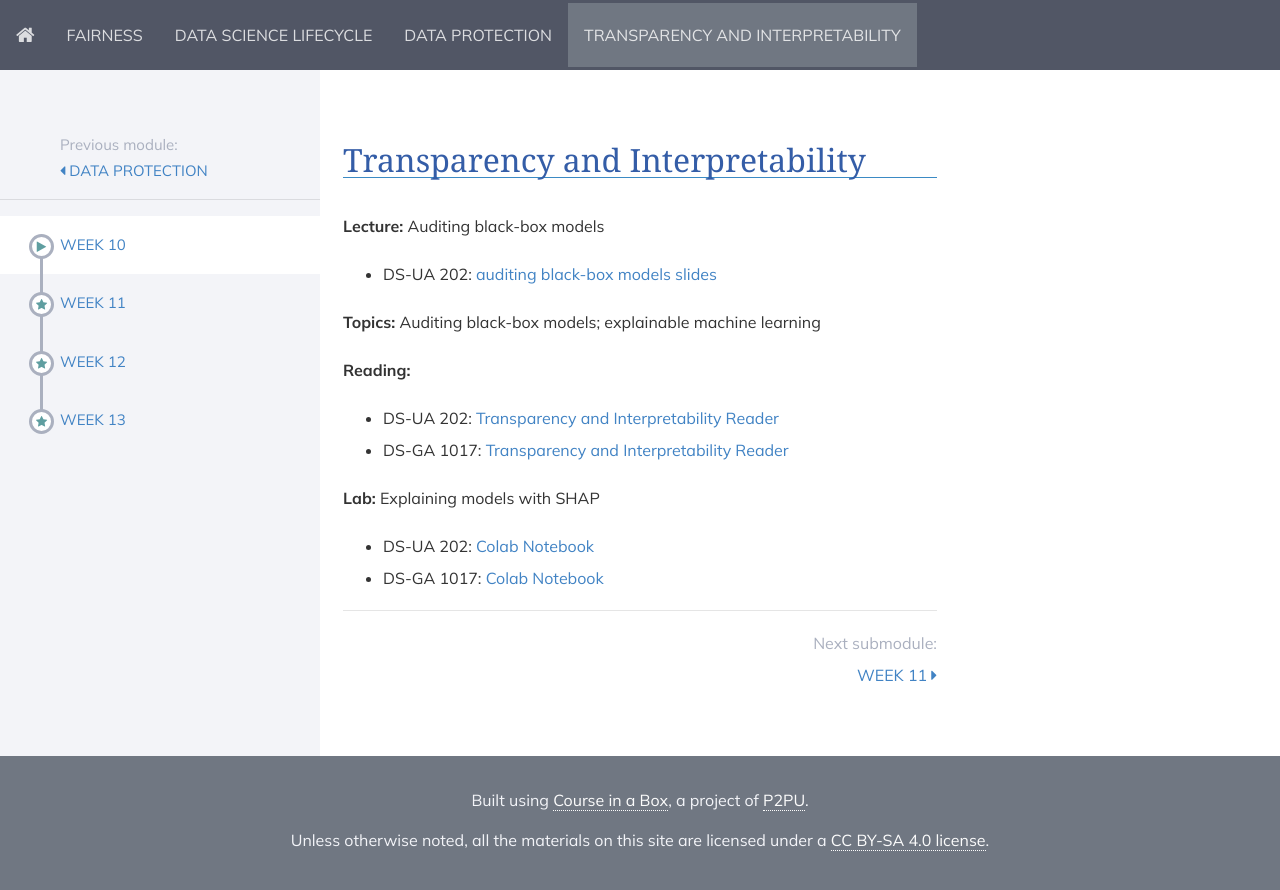
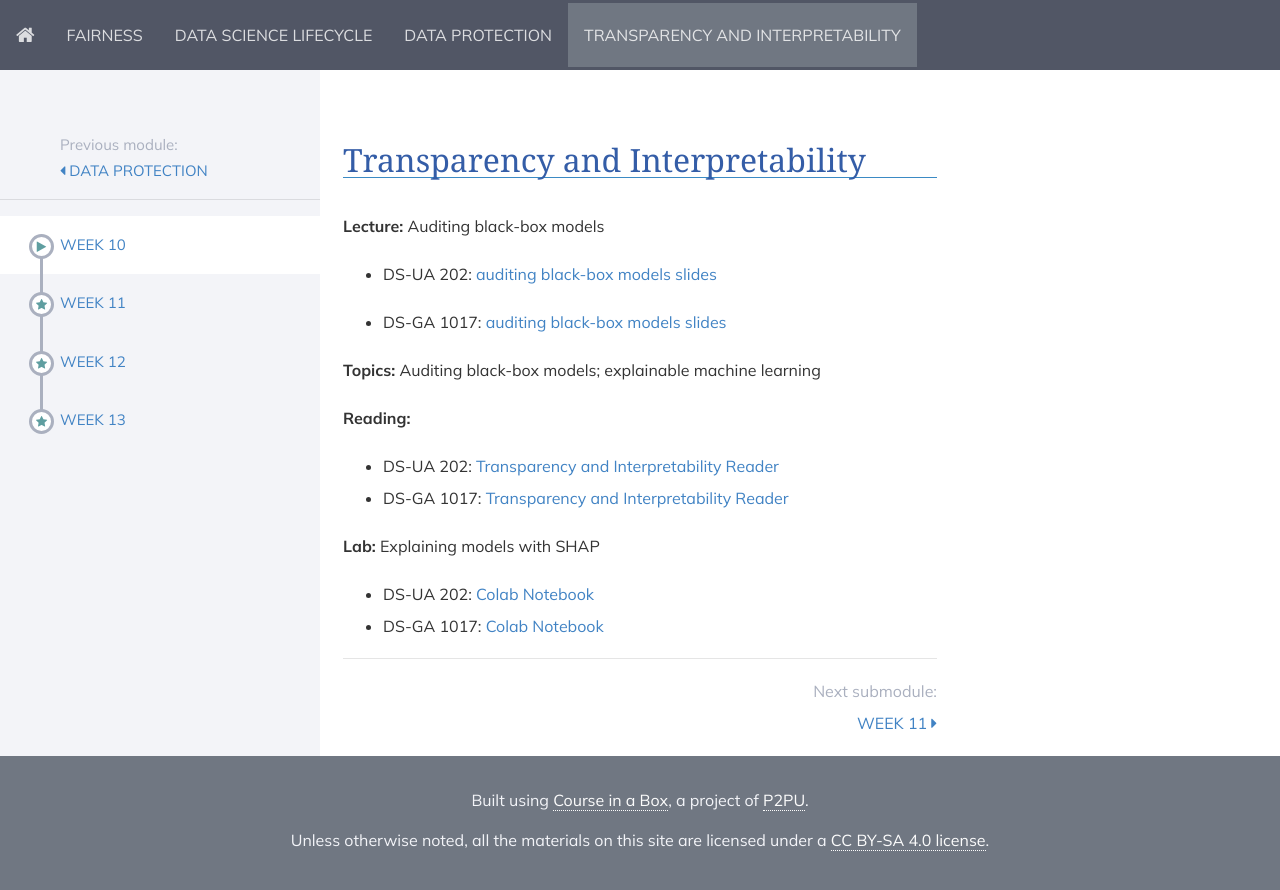
Before and after one commit to DataResponsibly/rds24, a Jekyll site: the page built from modules/transparency_and_interpretability/_posts/2000-01-01-week10.md, in a window 1280 px wide. Shown: the top 890 px of the page. Built offline with Jekyll 4.4.1, drawn with Linux system fonts in a browser that asks for light colours; nearby versions of some CDN libraries.

Commit message:
Update 2000-01-01-week10.md

```diff
--- a/modules/transparency_and_interpretability/_posts/2000-01-01-week10.md
+++ b/modules/transparency_and_interpretability/_posts/2000-01-01-week10.md
@@ -8,7 +8,7 @@ title: Week 10
 
 * DS-UA 202: [auditing black-box models slides](../../../assets/10_black_box_202.pdf)
 
-[//]: * [11 auditing black-box models slides](../../../assets/11_BlackBox.pdf)
+* DS-GA 1017: [auditing black-box models slides](../../../assets/10_BlackBox_1017.pdf)
 
 
 **Topics:** Auditing black-box models; explainable machine learning
```
